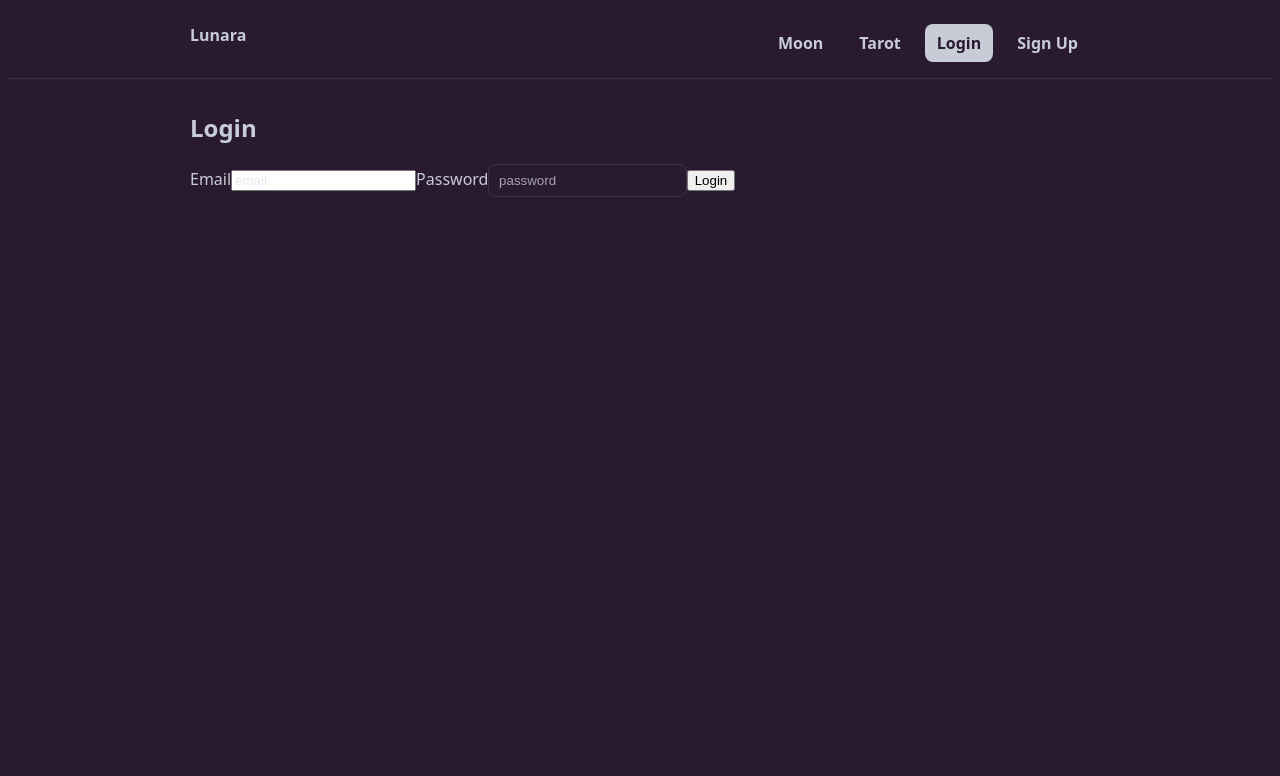
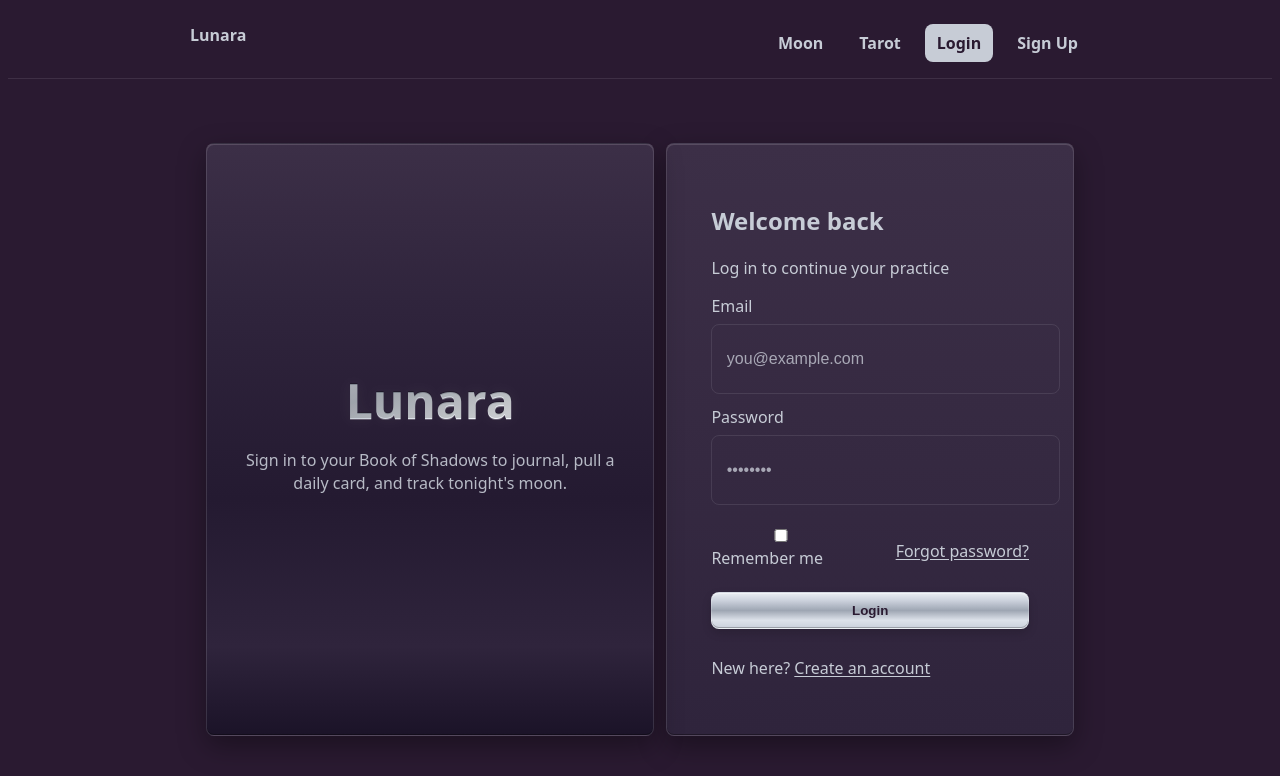
Before and after one commit to aracope/lunara, a React (Vite) app in the folder client/: page /login in a window 1280 px wide. Shown: the top 776 px of the page. Built offline with nearby package versions, Linux system fonts and the light colour scheme; no server answers.

Commit message:
feat(auth+ui): add polished Login page, improve form UX, and redirect after login

```diff
--- a/client/src/components/auth/LoginForm.jsx
+++ b/client/src/components/auth/LoginForm.jsx
@@ -1,25 +1,28 @@
+// client/src/components/auth/LoginForm.jsx
 import React from 'react';
 import { useAuth } from '../../context/AuthContext.jsx';
 import { Formik, Form, Field, ErrorMessage } from 'formik';
+import { useNavigate } from 'react-router-dom';
 import * as Yup from 'yup';
 
 const schema = Yup.object({
-  email: Yup.string().email('Invalid email').required('Required'),
-  displayName: Yup.string().max(60, 'Max 60 chars').nullable(),
-  password: Yup.string().min(8, 'Min 8 chars').required('Required')
+  email: Yup.string().email('Please enter a valid email').required('Email is required'),
+  password: Yup.string().min(8, 'Minimum 8 characters').required('Password is required'),
 });
 
 export default function LoginForm() {
   const { login } = useAuth();
+  const navigate = useNavigate();
 
   return (
     <Formik
-      initialValues={{ email: '', displayName: '', password: '' }}
+      initialValues={{ email: '', password: '' }}
       validationSchema={schema}
       onSubmit={async (values, { setStatus, setSubmitting }) => {
         setStatus(undefined);
         try {
           await login(values.email, values.password);
+          navigate('/dashboard');
         } catch (err) {
           setStatus(err.message || 'Login failed');
         } finally {
@@ -27,26 +30,79 @@ export default function LoginForm() {
         }
       }}
     >
-      {({ isSubmitting, status }) => (
-        <Form className="auth-form">
-          <label>Email</label>
-          <Field name="email"
-            placeholder="email" />
-          <ErrorMessage name="email"
-            component="div"
-            className="form-error" />
+      {({ isSubmitting, status, errors, touched }) => (
+        <Form className="auth-form" noValidate>
+          {/* Field stack */}
+          <div className="login__fields">
+            <div>
+              <label htmlFor="email">Email</label>
+              <Field
+                id="email"
+                name="email"
+                type="email"
+                placeholder="you@example.com"
+                autoComplete="email"
+                aria-invalid={touched.email && !!errors.email}
+                aria-describedby={touched.email && errors.email ? 'email-error' : undefined}
+              />
+              <ErrorMessage
+                id="email-error"
+                name="email"
+                component="div"
+                className="form-error"
+              />
+            </div>
 
-          <label>Password</label>
-          <Field name="password"
-            type="password"
-            placeholder="password" />
-          <ErrorMessage name="password"
-            component="div"
-            className="form-error" />
+            <div>
+              <label htmlFor="password">Password</label>
+              <Field
+                id="password"
+                name="password"
+                type="password"
+                placeholder="••••••••"
+                autoComplete="current-password"
+                aria-invalid={touched.password && !!errors.password}
+                aria-describedby={touched.password && errors.password ? 'password-error' : undefined}
+              />
+              <ErrorMessage
+                id="password-error"
+                name="password"
+                component="div"
+                className="form-error"
+              />
+            </div>
 
-          <button type="submit"
-            disabled={isSubmitting}>Login</button>
-          {status && <div className="form-status">{status}</div>}
+            {/* Remember + forgot row (optional link for later) */}
+            <div className="login__row">
+              <label className="login__checkbox">
+                <input type="checkbox" name="remember" />
+                <span>Remember me</span>
+              </label>
+              <a href="/reset-password">Forgot password?</a>
+            </div>
+          </div>
+
+          {/* Actions */}
+          <div className="login__actions">
+            <button
+              type="submit"
+              className="btn btn--metal"
+              disabled={isSubmitting}
+            >
+              {isSubmitting ? 'Signing in…' : 'Login'}
+            </button>
+          </div>
+
+          {/* Status / server errors */}
+          {status && (
+            <div
+              role="status"
+              className="form-status"
+              style={{ marginTop: '0.75rem' }}
+            >
+              {status}
+            </div>
+          )}
         </Form>
       )}
     </Formik>
--- /dev/null
+++ b/client/src/pages/Login.css
@@ -0,0 +1,107 @@
+/* Full-height layout that centers the two-column block */
+.login {
+  min-height: 70dvh;
+  display: grid;
+  place-items: center;            /* centers the grid content */
+  padding: 2rem 1rem;             /* breathing room around the card on small screens */
+
+  /* Roomier fields just on Login */
+  --field-gap: var(--gap-3);
+  --field-py: 0.75rem;
+  --field-px: 0.9rem;
+  --label-gap: 0.45rem;
+}
+
+/* Two-column wrapper so the whole block itself is centered */
+.login__wrap {
+  display: grid;
+  grid-template-columns: 1.1fr 1fr;   /* brand | form */
+  gap: var(--gap-3);
+  align-items: stretch;
+  width: min(100%, 1000px);           /* don’t stretch too wide */
+}
+
+/* Collapse to one column on small screens */
+@media (max-width: 880px) {
+  .login__wrap { grid-template-columns: 1fr; }
+}
+
+/* Left visual panel (unchanged look, trimmed for brevity) */
+.login__brand {
+  border-radius: var(--radius-md);
+  background: linear-gradient(180deg,
+    var(--metal-dark-0) 0%, var(--metal-dark-1) 28%,
+    var(--metal-dark-2) 60%, var(--metal-dark-1) 85%,
+    var(--metal-dark-3) 100%);
+  border: 1px solid rgba(255,255,255,.12);
+  box-shadow:
+    inset 0 1px 0 rgba(255,255,255,.14),
+    inset 0 -1px 0 rgba(0,0,0,.35),
+    0 10px 28px rgba(0,0,0,.35);
+  position: relative;
+  overflow: hidden;
+  display: grid;
+  place-items: center;           /* centers the brand content */
+  padding: 2.4rem;
+}
+
+.login__brand-inner { text-align:center; max-width:34rem; }
+.login__title { font-size: clamp(2rem, 3vw + 1rem, 3rem); margin: 0 0 .75rem; }
+.login__subtitle { opacity:.9; line-height:1.4; }
+
+/* Right: form card (visually centered column; narrow for readability) */
+.login__card {
+  border-radius: var(--radius-md);
+  background: linear-gradient(180deg, var(--metal-dark-0) 0%, var(--metal-dark-1) 100%);
+  border: 1px solid rgba(255,255,255,.12);
+  box-shadow:
+    inset 0 1px 0 rgba(255,255,255,.14),
+    inset 0 -1px 0 rgba(0,0,0,.35),
+    0 10px 28px rgba(0,0,0,.35);
+  padding: 2.5rem 2.75rem;
+  display: grid;
+  align-content: center;
+}
+
+/* Form inner stack: make the actual fields centered and limited in width */
+.login__form {
+  width: 100%;
+  max-width: 420px;
+  margin: 0 auto;       /* horizontally center the stack */
+  display: grid;
+  gap: var(--field-gap);
+}
+
+/* Field stack */
+.login__fields { display: grid; gap: var(--field-gap); }
+
+/* Checkbox row & actions */
+.login__row {
+  display: flex; align-items: center; justify-content: space-between;
+  gap: var(--gap-2); margin: .5rem 0 1rem;
+}
+.login__actions { display: grid; gap: var(--gap-2); }
+
+/* Inputs full-width within the centered column */
+.login__fields input,
+.login__fields textarea,
+.login__fields select { width: 100%; }
+
+/* A tiny bit of margin on error text so it doesn’t hug fields */
+.form-error { margin-top: 0.35rem; }
+
+/* Links */
+.login a { color: var(--fg); text-underline-offset: 2px; }
+.login a:hover { opacity: .95; }
+
+/* Mobile: stretch button for easy tap */
+@media (max-width: 480px) {
+  .login__actions .btn { width: 100%; text-align: center; }
+}
+
+@media (prefers-reduced-motion: reduce) {
+    .login__brand::before {
+        transition: none;
+        transform: none;
+    }
+}
--- a/client/src/pages/Login.jsx
+++ b/client/src/pages/Login.jsx
@@ -1,11 +1,36 @@
 import React from 'react';
 import LoginForm from '../components/auth/LoginForm.jsx';
+import './Login.css';
 
 export default function Login() {
   return (
-    <section>
-      <h1>Login</h1>
-      <LoginForm />
+    <section className="login">
+      <div className="login__wrap">
+        {/* Left: brand / mood */}
+        <aside className="login__brand">
+          <div className="login__brand-inner">
+            <h1 className="login__title metal-text sheen">Lunara</h1>
+            <p className="login__subtitle">
+              Sign in to your Book of Shadows to journal, pull a daily card, and track tonight's moon.
+            </p>
+          </div>
+        </aside>
+
+        {/* Right: centered, form column */}
+        <div className="login__card">
+          <header className="login__form-head">
+            <h2 className="login__form-title">Welcome back</h2>
+            <p className="login__form-subtitle">Log in to continue your practice</p>
+          </header>
+
+          <div className="login__form">
+            <LoginForm />
+            <p className="login__hint">
+              New here? <a href="/signup">Create an account</a>
+            </p>
+          </div>
+        </div>
+      </div>
     </section>
   );
 }
--- a/client/src/styles/forms.css
+++ b/client/src/styles/forms.css
@@ -1,3 +1,20 @@
+ :root {
+     /* Form rhythm tokens (site-wide defaults) */
+     --field-py: 0.5rem;
+     /* vertical padding inside inputs */
+     --field-px: 0.6rem;
+     /* horizontal padding inside inputs */
+     --field-font-size: 1rem;
+     /* input text size */
+     --field-gap: var(--gap-2);
+     /* vertical gap between stacked fields */
+     --label-gap: 0.35rem;
+     /* space between label and input */
+     --field-min-tap: 44px;
+     /* a11y target size */
+ }
+
+
  input[type="text"],
  input[type="search"],
  input[type="number"],
@@ -9,7 +26,15 @@ select {
      color: var(--fg);
      border: 1px solid var(--border-subtle);
      border-radius: var(--radius-md, 8px);
-    padding: 0.5rem 0.6rem;
+     padding: var(--field-py, 0.5rem) var(--field-px, 0.6rem);
+     font-size: var(--field-font-size, 1rem);
+     min-height: var(--field-min-tap, 44px);
+
+ }
+
+ label {
+     display: inline-block;
+     margin-bottom: var(--label-gap, 0.35rem);
  }
 
  input::placeholder,
```
Also changed, not shown: 2 other files (tests, documents, lock files or other folders). Lines whose indentation alone changed are shown as unchanged.
